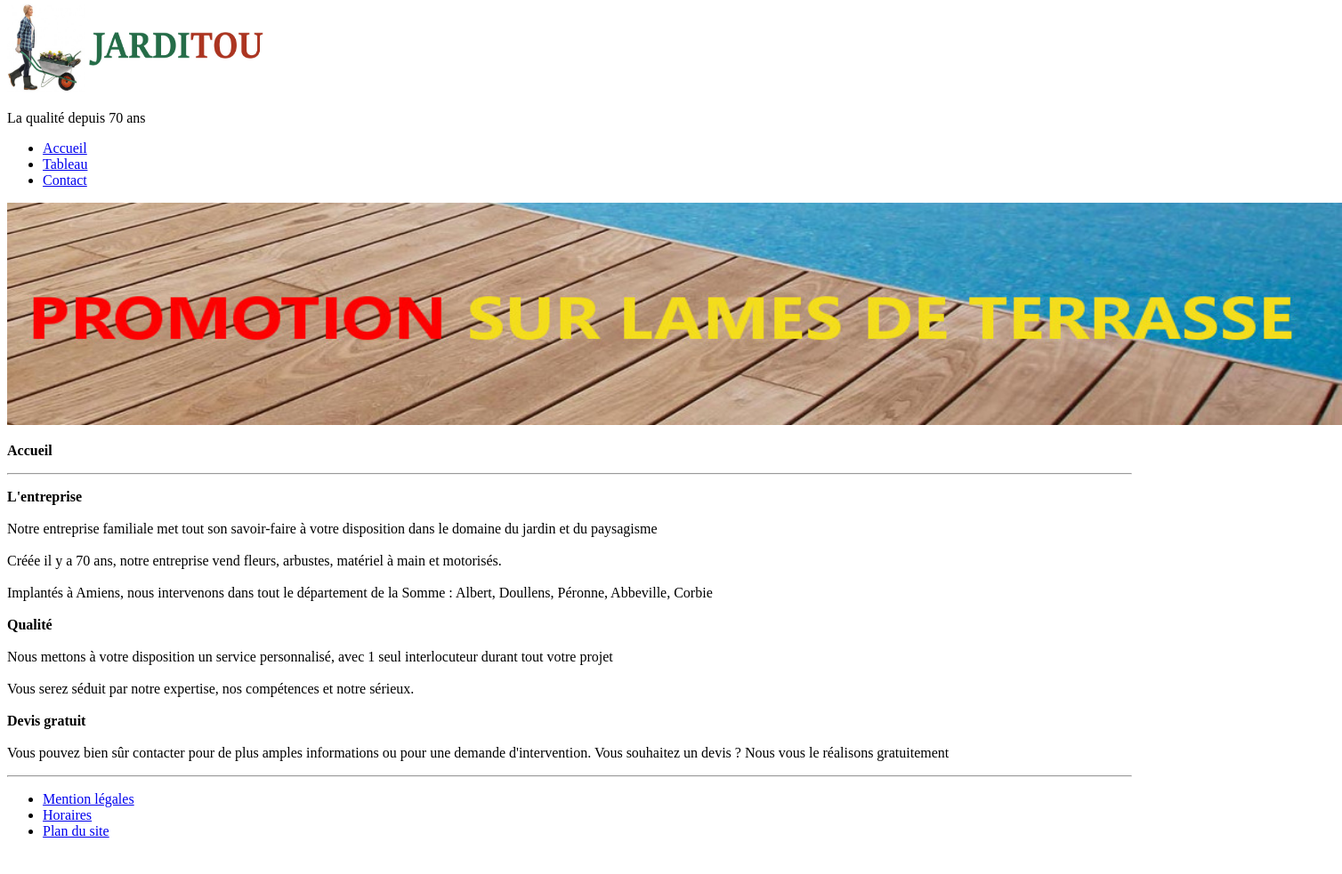
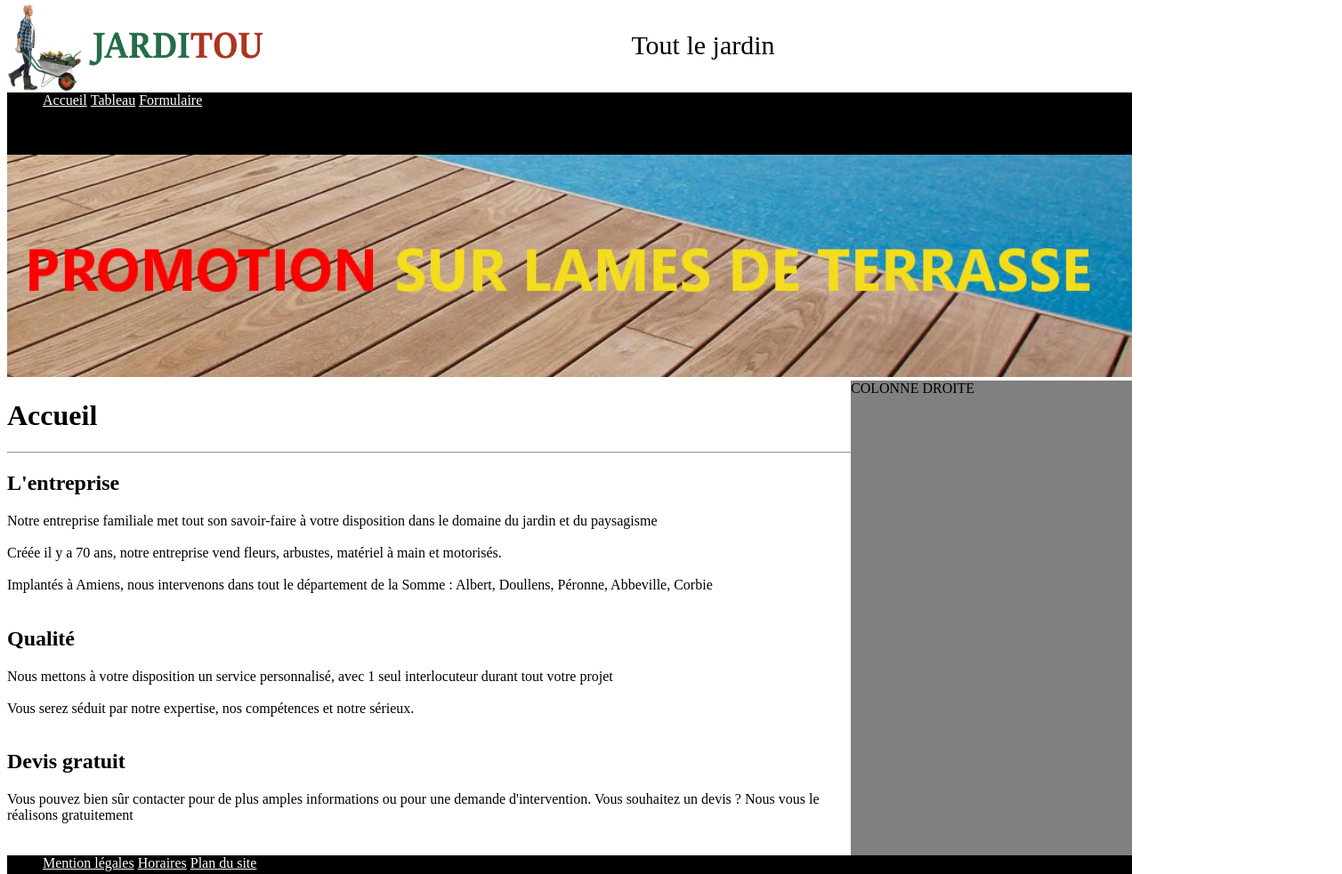
Before and after one commit to Dimitrii80/Depot, a plain HTML site: page Jarditou_css/index.html in a window 1280 px wide. Shown: the part 4-987 px from the top of the page at 89% size, 1508 px wide, since content can reach past the window. Before the commit the page ends 964 px from the top, so only its background shows below. Drawn offline with Linux system fonts and the light colour scheme.

Commit message:
modification site jarditou

```diff
--- /dev/null
+++ b/Jarditou_css/assest/css/styles.css
@@ -0,0 +1,64 @@
+ul {
+    margin:0;
+    background-color: black;
+    height : 70px;
+}
+li  {
+    color: white;
+    display : inline-block
+
+}
+a {
+    color: white;
+}
+
+#body {
+    display: flex;
+}
+
+#promo {
+    width: 100%;
+    height: 250px;
+}
+
+#header {
+    display : flex;
+    flex-wrap: nowrap;
+    ;
+}
+#col_one {
+    width : 150%;
+
+}
+
+#col_two {
+    background-color: grey;
+    width : 50%
+
+}
+
+p {
+    margin-left: auto;
+    margin-right: auto;
+    font-size : 30px
+}
+
+@media (max-width: 768px) {
+
+    #col_two
+    {
+
+        display: none;
+    }
+
+    li
+    {
+        display: flex
+
+
+    }
+    body {
+        font-size:1.2rem;
+        }
+
+}
--- a/Jarditou_css/contact.html
+++ b/Jarditou_css/contact.html
@@ -5,16 +5,19 @@
     <meta http-equiv="X-UA-Compatible" content="IE=edge">
     <meta name="viewport" content="width=device-width, initial-scale=1.0">
     <title>Document</title>
+    <link rel="stylesheet" href="/assest/css/styles.css">
 </head>
 <body>
+    <div id="header">
     <img src="src/img/jarditou_logo.jpg" alt="Logo Jarditou" title="Logo Jarditou" width="300" height="100" >
-    <p> La qualité depuis 70 ans</p>
+    <p> Tout le jardin</p>
+    </div>
     <ul>
         <li><a href="index.html" title="Accueil">Accueil</a></li>
         <li><a href="tableau.html" title="Tableau">Tableau</a> </li>
-        <li><a href="contact.html" title="Contact">Contact</a> </li>
+        <li><a href="contact.html" title="Contact">Formulaire</a> </li>
     </ul>
-    <img src="/src/img/promotion.jpg" alt="Image promotion" title="image promotion" width="1500" height="250"><br>
+    <img id="promo" src="/src/img/promotion.jpg" alt="Image promotion" title="image promotion" width="1500" height="250"><br>
 
     * Ces zones sont obligatoires<hr>
     <form action="http://bienvu.net/script.php" method="post" id="formulaire">
@@ -45,6 +48,9 @@
     <input type="checkbox" name="Question" value="?">* J'accepte le traitement informatique de ce formulaire<br>
     <input type="submit" value="Envoyer" /> <input type="submit" value="Annuler" />
     <hr>
+
+
+
     <ul>
         <li><a href="page2.html" title="Mention légales">Mention légales</a></li>
         <li><a href="page2.html" title="Horaires">Horaires</a> </li>
@@ -53,10 +59,5 @@
     </form>
 
 
-
-
-
-
-
 </body>
 </html>
--- a/Jarditou_css/index.html
+++ b/Jarditou_css/index.html
@@ -5,34 +5,54 @@
     <meta http-equiv="X-UA-Compatible" content="IE=edge">
     <meta name="viewport" content="width=device-width, initial-scale=1.0">
     <title>Document</title>
+    <link rel="stylesheet" href="/assest/css/styles.css">
+    <meta name="viewport" content="width=device-width, initial-scale=1, shrink-to-fit=no">
 </head>
+
 <body>
-    <img src="src/img/jarditou_logo.jpg" alt="Logo Jarditou" title="Logo Jarditou" width="300" height="100" >
-    <p> La qualité depuis 70 ans</p>
+    <div id="header">
+    <img id=logo src="src/img/jarditou_logo.jpg" alt="Logo Jarditou" title="Logo Jarditou" width="300" height="100" >
+    <p> Tout le jardin</p>
+    </div>
+
     <ul>
         <li><a href="index.html" title="Accueil">Accueil</a></li>
         <li><a href="tableau.html" title="Tableau">Tableau</a> </li>
-        <li><a href="contact.html" title="Contact">Contact</a> </li>
+        <li><a href="contact.html" title="Contact">Formulaire</a> </li>
     </ul>
-    <img src="/src/img/promotion.jpg" alt="Image promotion" title="image promotion" width="1500" height="250">
-    <p><b>Accueil</b></p><hr>
-    <p><b>L'entreprise</b><br>
-    <br>
+    <img id=promo src="/src/img/promotion.jpg" alt="Image promotion" title="image promotion" width="1500" height="250">
+
+    <div id="body">
+    <div id="col_one">
+    <h1>Accueil</h1>
+    <hr>
+    <h2>L'entreprise</h2>
         Notre entreprise familiale met tout son savoir-faire à votre disposition dans le domaine du jardin et du paysagisme<br>
     <br>
         Créée il y a 70 ans, notre entreprise vend fleurs, arbustes, matériel à main et motorisés.<br>
     <br>
         Implantés à Amiens, nous intervenons dans tout le département de la Somme : Albert, Doullens, Péronne, Abbeville, Corbie<br>
     <br>
-    <b>Qualité</b><br>
-    <br>
+    <h2>Qualité</h2>
+
         Nous mettons à votre disposition un service personnalisé, avec 1 seul interlocuteur durant tout votre projet<br>
     <br>
         Vous serez séduit par notre expertise, nos compétences et notre sérieux.<br>
     <br>
-    <b>Devis gratuit</b><br>
-    <br>
-        Vous pouvez bien sûr contacter pour de plus amples informations ou pour une demande d'intervention. Vous souhaitez un devis ? Nous vous le réalisons gratuitement<hr>
+    <h2>Devis gratuit</h2>
+
+        Vous pouvez bien sûr contacter pour de plus amples informations ou pour une demande d'intervention. Vous souhaitez un devis ? Nous vous le réalisons gratuitement
+        <br>
+        <br>
+        <br>
+    </div>
+    <div id="col_two">
+        COLONNE DROITE
+
+    </div>
+    </div>
+
+
 
     <ul>
         <li><a href="page2.html" title="Mention légales">Mention légales</a></li>
```
Also changed, not shown: Jarditou_css/tableau.html (+7 -3 lines).
